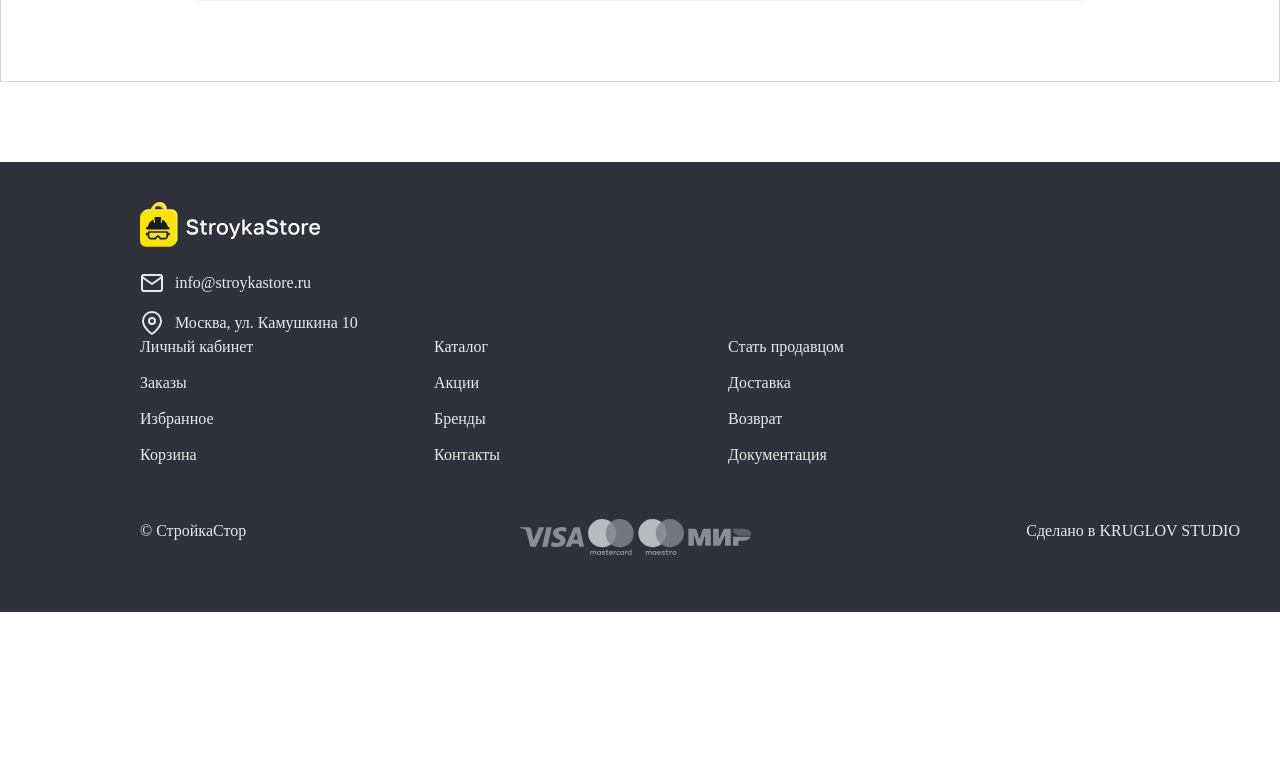
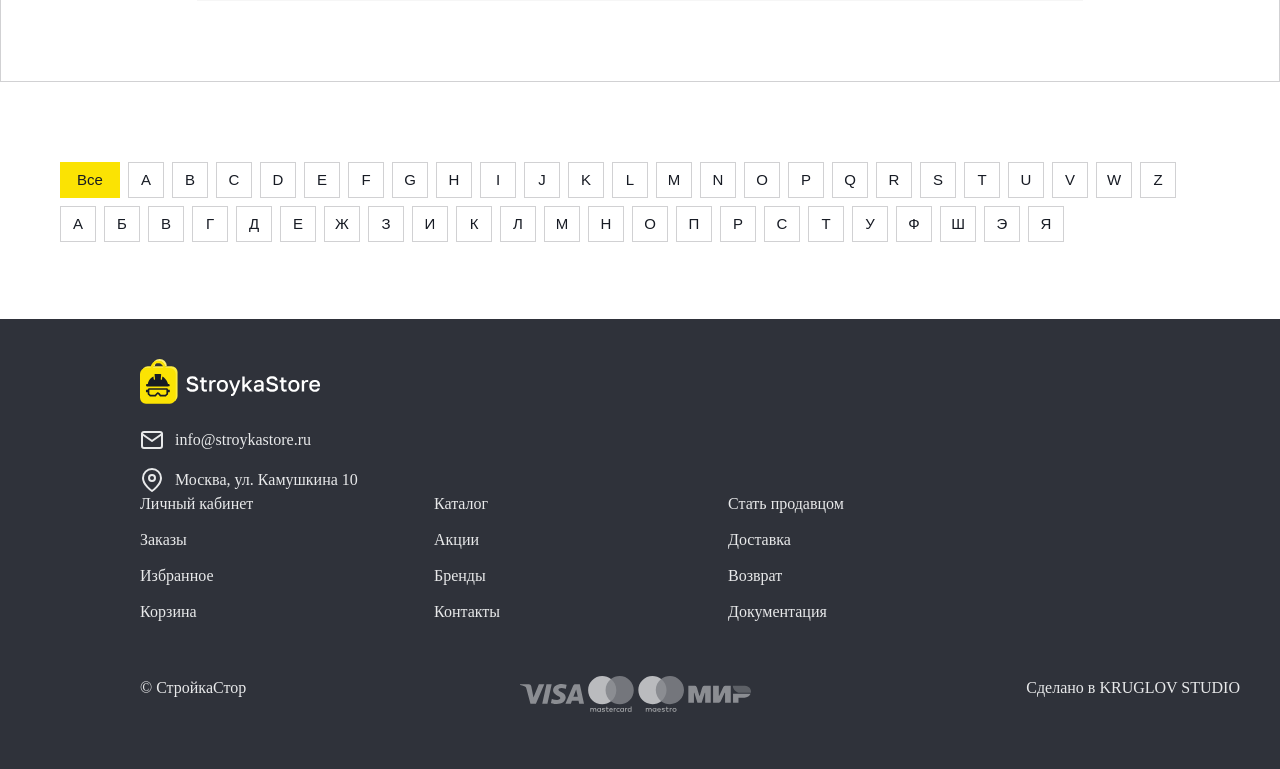
Before and after one commit to chernik1/StroykaStore, a Django app: page /brands/ in a window 1280 px wide; the page is wider, and only the part inside the window is pictured. Shown: the part 1696-2465 px from the top of that part. Before the commit the page ends 2308 px from the top of that part, so only its background shows below. Run offline with Django 5.2, Linux system fonts and the light colour scheme.

Commit message:
add brands

```diff
--- a/mysite/myapp/static/css/brands.css
+++ b/mysite/myapp/static/css/brands.css
@@ -182,3 +182,80 @@
 }
 
 /* Popular questions end */
+
+/* All brands catalog start */
+
+.all__brands_catalog {
+    margin-bottom: 80px;
+}
+
+.all__brands_catalog-wrapper {
+    max-width: 1160px;
+}
+
+.all__brands_catalog-buttons {
+    width: 1160px;
+    height: 77px;
+}
+
+.all__brands_catalog-container {
+    display: flex;
+    flex-wrap: wrap;
+    gap: 8px;
+    margin-bottom: 8px;
+}
+
+.all__brands_catalog-eng {
+    display: flex;
+    flex-wrap: wrap;
+    gap: 8px;
+}
+
+.all__brands_catalog-rus {
+    display: flex;
+    flex-wrap: wrap;
+    gap: 8px;
+}
+
+.all__brands_catalog-all {
+    width: 60px;
+    height: 36px;
+    background: rgb(251, 227, 3);
+    color: rgb(23, 27, 36);
+    font-size: 15px;
+    line-height: 145%;
+    border: none;
+}
+
+.all__brands_catalog-all:hover {
+    background: rgb(47, 50, 58);
+    color: white;
+}
+
+.all__brands_catalog-all:active {
+    background: rgb(209, 209, 211);
+    color: rgb(47, 50, 58);
+}
+
+.all__brands_catalog-eng-letter {
+    border: 1px solid rgb(209, 209, 211);
+    background: rgb(255, 255, 255);
+    color: rgb(23, 27, 36);
+    font-size: 15px;
+    line-height: 145%;
+    width: 36px;
+    height: 36px;
+}
+
+.all__brands_catalog-rus-letter {
+    border: 1px solid rgb(209, 209, 211);
+    background: rgb(255, 255, 255);
+    color: rgb(23, 27, 36);
+    font-size: 15px;
+    line-height: 145%;
+    width: 36px;
+    height: 36px;
+}
+
+
+/* All brands catalog end */
--- a/mysite/myapp/templates/brands.html
+++ b/mysite/myapp/templates/brands.html
@@ -242,6 +242,67 @@
         </div>
     </section>
     <!-- Popular questions end -->
+
+    <section class="all__brands_catalog">
+        <div class="wrapper all__brands_catalog-wrapper">
+            <div class="all__brands_catalog-buttons">
+                <div class="all__brands_catalog-container">
+                    <button class="all__brands_catalog-all">Все</button>
+                    <div class="all__brands_catalog-eng">
+                        <button class="all__brands_catalog-eng-letter">A</button>
+                        <button class="all__brands_catalog-eng-letter">B</button>
+                        <button class="all__brands_catalog-eng-letter">C</button>
+                        <button class="all__brands_catalog-eng-letter">D</button>
+                        <button class="all__brands_catalog-eng-letter">E</button>
+                        <button class="all__brands_catalog-eng-letter">F</button>
+                        <button class="all__brands_catalog-eng-letter">G</button>
+                        <button class="all__brands_catalog-eng-letter">H</button>
+                        <button class="all__brands_catalog-eng-letter">I</button>
+                        <button class="all__brands_catalog-eng-letter">J</button>
+                        <button class="all__brands_catalog-eng-letter">K</button>
+                        <button class="all__brands_catalog-eng-letter">L</button>
+                        <button class="all__brands_catalog-eng-letter">M</button>
+                        <button class="all__brands_catalog-eng-letter">N</button>
+                        <button class="all__brands_catalog-eng-letter">O</button>
+                        <button class="all__brands_catalog-eng-letter">P</button>
+                        <button class="all__brands_catalog-eng-letter">Q</button>
+                        <button class="all__brands_catalog-eng-letter">R</button>
+                        <button class="all__brands_catalog-eng-letter">S</button>
+                        <button class="all__brands_catalog-eng-letter">T</button>
+                        <button class="all__brands_catalog-eng-letter">U</button>
+                        <button class="all__brands_catalog-eng-letter">V</button>
+                        <button class="all__brands_catalog-eng-letter">W</button>
+                        <button class="all__brands_catalog-eng-letter">Z</button>
+                    </div>
+                 </div>
+                <div class="all__brands_catalog-rus">
+                    <button class="all__brands_catalog-rus-letter">А</button>
+                    <button class="all__brands_catalog-rus-letter">Б</button>
+                    <button class="all__brands_catalog-rus-letter">В</button>
+                    <button class="all__brands_catalog-rus-letter">Г</button>
+                    <button class="all__brands_catalog-rus-letter">Д</button>
+                    <button class="all__brands_catalog-rus-letter">Е</button>
+                    <button class="all__brands_catalog-rus-letter">Ж</button>
+                    <button class="all__brands_catalog-rus-letter">З</button>
+                    <button class="all__brands_catalog-rus-letter">И</button>
+                    <button class="all__brands_catalog-rus-letter">К</button>
+                    <button class="all__brands_catalog-rus-letter">Л</button>
+                    <button class="all__brands_catalog-rus-letter">М</button>
+                    <button class="all__brands_catalog-rus-letter">Н</button>
+                    <button class="all__brands_catalog-rus-letter">О</button>
+                    <button class="all__brands_catalog-rus-letter">П</button>
+                    <button class="all__brands_catalog-rus-letter">Р</button>
+                    <button class="all__brands_catalog-rus-letter">С</button>
+                    <button class="all__brands_catalog-rus-letter">Т</button>
+                    <button class="all__brands_catalog-rus-letter">У</button>
+                    <button class="all__brands_catalog-rus-letter">Ф</button>
+                    <button class="all__brands_catalog-rus-letter">Ш</button>
+                    <button class="all__brands_catalog-rus-letter">Э</button>
+                    <button class="all__brands_catalog-rus-letter">Я</button>
+                </div>
+            </div>
+        </div>
+    </section>
 </main>
 <!-- Main end -->
 
```
